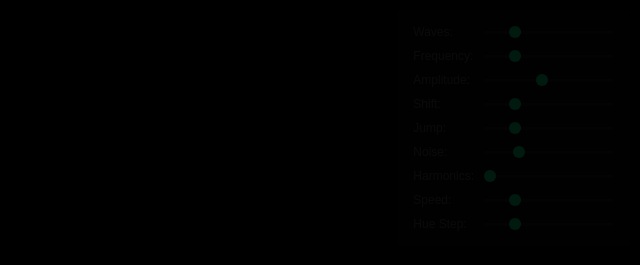
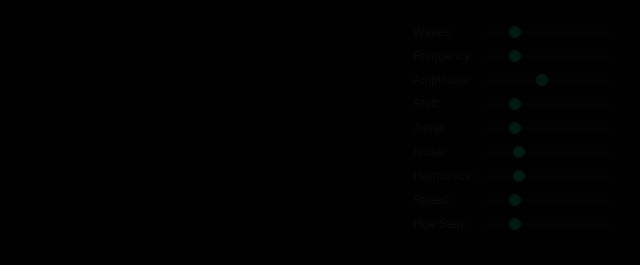
Before and after one commit to kundanb/sine-waves, a website: page index.html in a window 1280 px wide. Shown: the top 265 px of the page, 640-1280 px from the left. Drawn offline with Linux system fonts and the light colour scheme.

Commit message:
fixed harmonics

```diff
--- a/index.html
+++ b/index.html
@@ -34,7 +34,7 @@
       </div>
       <div class="control">
         <label for="harmonics">Harmonics:</label>
-        <input type="range" min="0" max="20" value="0" id="harmonics" />
+        <input type="range" min="0" max="20" value="5" id="harmonics" />
       </div>
       <div class="control">
         <label for="speed">Speed:</label>
```
